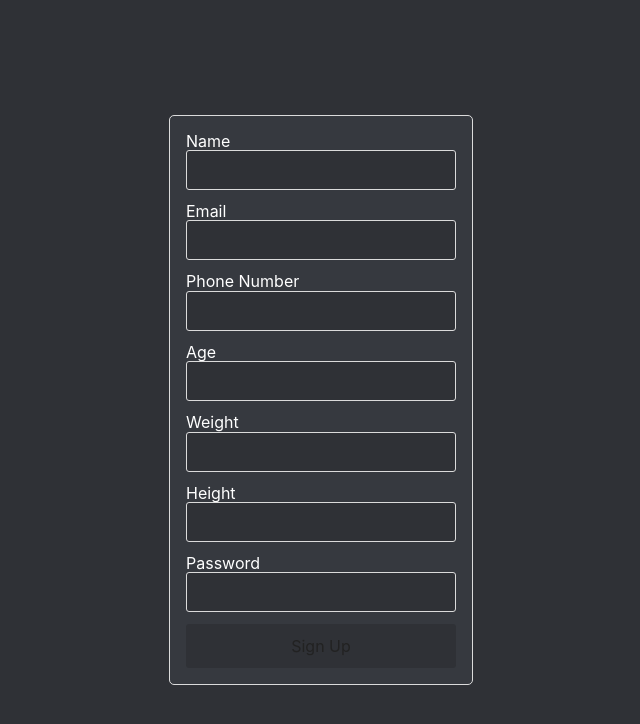
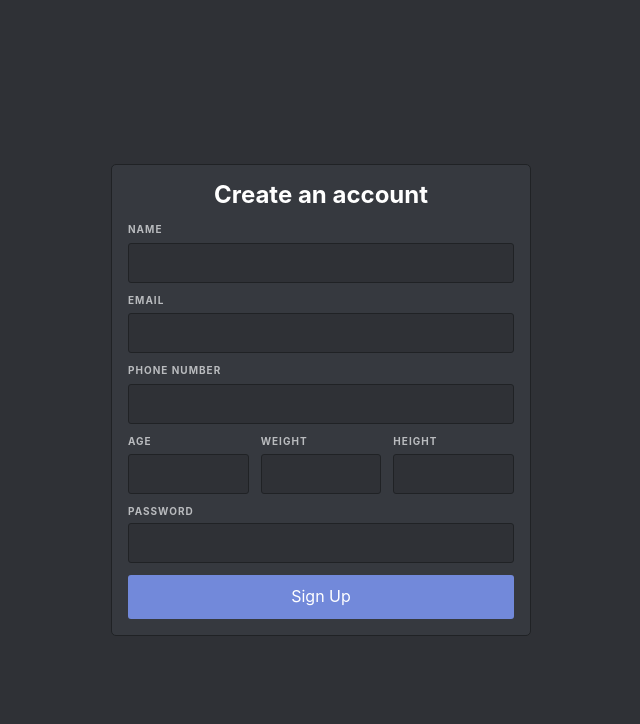
Before and after one commit to 0xtimsb/care-connect, a React (Create React App) app in the folder client/: page /signup in a window 1280 px wide. Shown: the top 724 px of the page, without its empty margins (319-959 px from the left). Built offline with nearby package versions, Linux system fonts and the light colour scheme.

Commit message:
CSS refactor signup

```diff
--- a/client/src/pages/Auth/SignUp.tsx
+++ b/client/src/pages/Auth/SignUp.tsx
@@ -1,6 +1,6 @@
 import React from 'react';
 import { useForm } from 'react-hook-form';
-import styled from 'styled-components';
+import styled, { css } from 'styled-components';
 
 // Styled.
 import Panel from 'styled/Panel';
@@ -23,11 +23,54 @@ interface IFormInput {
 
 const Root = styled(Panel)`
 	padding: 16px;
+	width: 420px;
 `;
 
 const Form = styled.form`
 	display: flex;
 	flex-direction: column;
+`;
+
+const HFlex = styled.div`
+	display: flex;
+	margin-bottom: 12px;
+`;
+
+interface VFlexProps {
+	ml?: string;
+	mr?: string;
+}
+
+const VFlex = styled.div<VFlexProps>`
+	display: flex;
+	flex-direction: column;
+
+	${(p) =>
+		p.ml &&
+		css`
+			margin-left: ${p.ml};
+		`}
+	${(p) =>
+		p.mr &&
+		css`
+			margin-right: ${p.mr};
+		`}
+`;
+
+const MinLabel = styled(Label)`
+	font-size: 10px;
+	font-weight: bold;
+	letter-spacing: 1px;
+	text-transform: uppercase;
+	color: ${(p) => p.theme.colors.text.secondary};
+`;
+
+const Header = styled.label`
+	display: flex;
+	justify-content: center;
+
+	font-size: 24px;
+	font-weight: bold;
 `;
 
 const SignUp = ({ store, setStore }: any) => {
@@ -55,32 +98,47 @@ const SignUp = ({ store, setStore }: any) => {
 	return (
 		<Root>
 			<Form onSubmit={handleSubmit(onSubmit)}>
-				<Label>Name</Label>
+				<Header>Create an account</Header>
+				<MinLabel mb='7px' mt='15px'>
+					Name
+				</MinLabel>
 				<Input name='name' ref={register({ required: true })} mb='12px' />
 				{errors.name && 'Name is required.'}
 
-				<Label>Email</Label>
+				<MinLabel mb='7px'>Email</MinLabel>
 				<Input name='email' ref={register({ required: true })} mb='12px' />
 				{errors.email && 'Email is required.'}
 
-				<Label>Phone Number</Label>
+				<MinLabel mb='7px'>Phone Number</MinLabel>
 				<Input name='phoneNum' ref={register({ required: true })} mb='12px' />
 				{errors.phoneNum && 'Phone Number is required.'}
 
-				<Label>Age</Label>
-				<Input name='age' ref={register({ required: true })} mb='12px' />
+				<HFlex>
+					<VFlex mr='12px'>
+						<MinLabel mb='7px'>Age</MinLabel>
+						<Input name='age' ref={register({ required: true })} />
+					</VFlex>
+					<VFlex>
+						<MinLabel mb='7px'>Weight</MinLabel>
+						<Input name='weight' ref={register({ required: true })} />
+					</VFlex>
+					<VFlex ml='12px'>
+						<MinLabel mb='7px'>Height</MinLabel>
+						<Input name='height' ref={register({ required: true })} />
+					</VFlex>
+				</HFlex>
+
 				{errors.age && 'Age is required.'}
-
-				<Label>Weight</Label>
-				<Input name='weight' ref={register({ required: true })} mb='12px' />
 				{errors.weight && 'Weight is required.'}
-
-				<Label>Height</Label>
-				<Input name='height' ref={register({ required: true })} mb='12px' />
 				{errors.height && 'Height is required.'}
 
-				<Label>Password</Label>
-				<Input name='password' ref={register({ required: true })} mb='12px' />
+				<MinLabel mb='5px'>Password</MinLabel>
+				<Input
+					name='password'
+					ref={register({ required: true })}
+					mb='12px'
+					type='password'
+				/>
 				{errors.password && 'Password is required.'}
 
 				<Button type='submit'>Sign Up</Button>
--- a/client/src/styled/Button.ts
+++ b/client/src/styled/Button.ts
@@ -6,10 +6,11 @@ const Button = styled.button`
   border: 0;
   padding: 0px 10px;
 
-  color: ${p => p.theme.colors.text.invert};
+  color: ${p => p.theme.colors.text.primary};
+
+  background-color: ${p => p.theme.colors.main};
+  font-size: 16px;
   border-radius: 3px;
-  background-color: ${p => p.theme.colors.primary.main};
-  font-size: 16px;
 
   width: 100%;
   height: 44px;
--- a/client/src/styled/Input.ts
+++ b/client/src/styled/Input.ts
@@ -25,7 +25,7 @@ const Input = styled.input<InputProps>`
   color: ${p => p.theme.colors.text.primary};
 	background-color: ${p => p.theme.colors.primary.main};
 	&:hover {
-		border-color: ${p => p.theme.colors.border.dark};
+		border-color: ${p => p.theme.colors.hover};
 	}
 	&:focus {
 		border-color: ${p => p.theme.colors.focus};
--- a/client/src/theme.ts
+++ b/client/src/theme.ts
@@ -1,8 +1,10 @@
 export default {
   colors: {
     warning: '#FFB818',
-    info: '#4169E1',
+    main: '#7289da',
+
     focus: '#4169E1',
+    hover: '#000000',
 
     primary: {
       light: '#36393f',
@@ -18,7 +20,7 @@ export default {
 
     border: {
       light: '#ebe9e9',
-      main: '#dbdbdb',
+      main: '#202225',
       dark: '#d0d2d5',
     },
 
```
